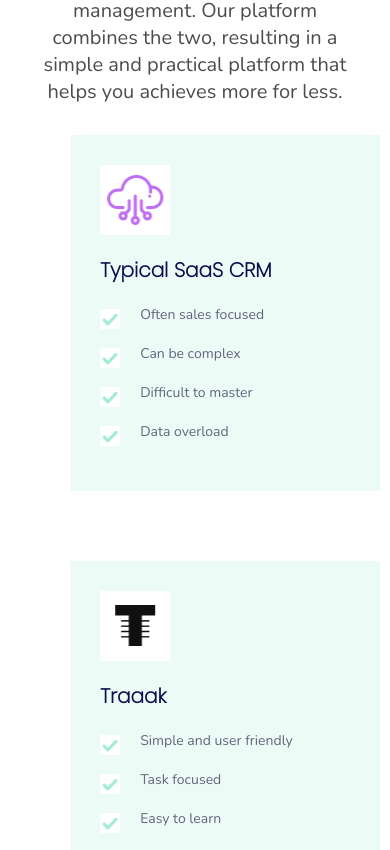
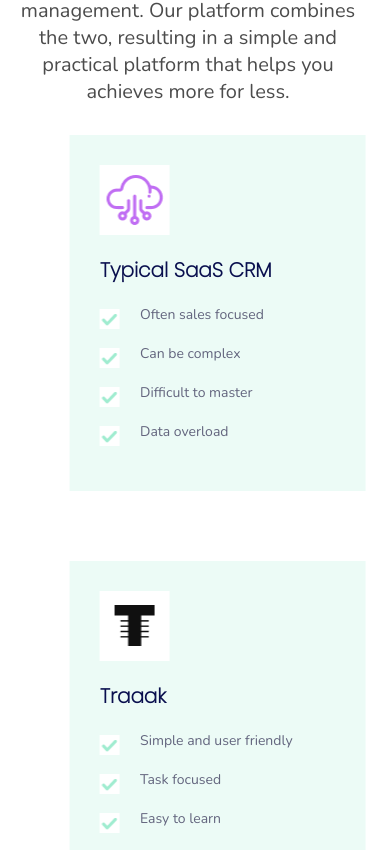
Before and after one commit to Sardar-Ali-Murad/traaak, a React (Vite) app: page / in a window 390 px wide. Shown: the part 7991-8841 px from the top of the page. Built offline with nearby package versions, Linux system fonts and the light colour scheme; a web font is replaced by a local one.

Commit message:
fixing the small issues

```diff
--- a/src/components/CommonComponents/Footer.css
+++ b/src/components/CommonComponents/Footer.css
@@ -92,6 +92,7 @@
   }
   .footerEnd {
     flex-direction: column;
+    padding: 20px 30px;
   }
   .footerEnd p {
     margin-bottom: 7px;
--- a/src/components/CommonComponents/Navbar.css
+++ b/src/components/CommonComponents/Navbar.css
@@ -133,9 +133,15 @@
   .navbarImg7{
     display: none;
   }
+  .NavHeader{
+    font-size: 50px;
+  }
 }
 @media screen and (max-width:450px) {
   .navbarImg4{
     position: absolute;
   }
+  .NavHeader{
+    font-size: 40px;
+  }
 }
--- a/src/components/HomeComponents/Compare.css
+++ b/src/components/HomeComponents/Compare.css
@@ -103,3 +103,16 @@
     width: 100%;
   }
 }
+
+
+@media screen and (max-width:500px) {
+  .compareBigMain{
+    width: 90%;
+  }
+  .compareBoxes{
+    width: 70%;
+  }
+  .compareMain{
+    width: 96%;
+  }
+}
--- a/src/components/HomeComponents/Use.css
+++ b/src/components/HomeComponents/Use.css
@@ -94,6 +94,8 @@
   position: absolute;
 }
 
+
+
 @media screen and (max-width: 1000px) {
   .useBoxes {
     grid-template-columns: 1fr 1fr;
```
Also changed, not shown: src/components/HomeComponents/Compare.jsx (+4 -3 lines).
